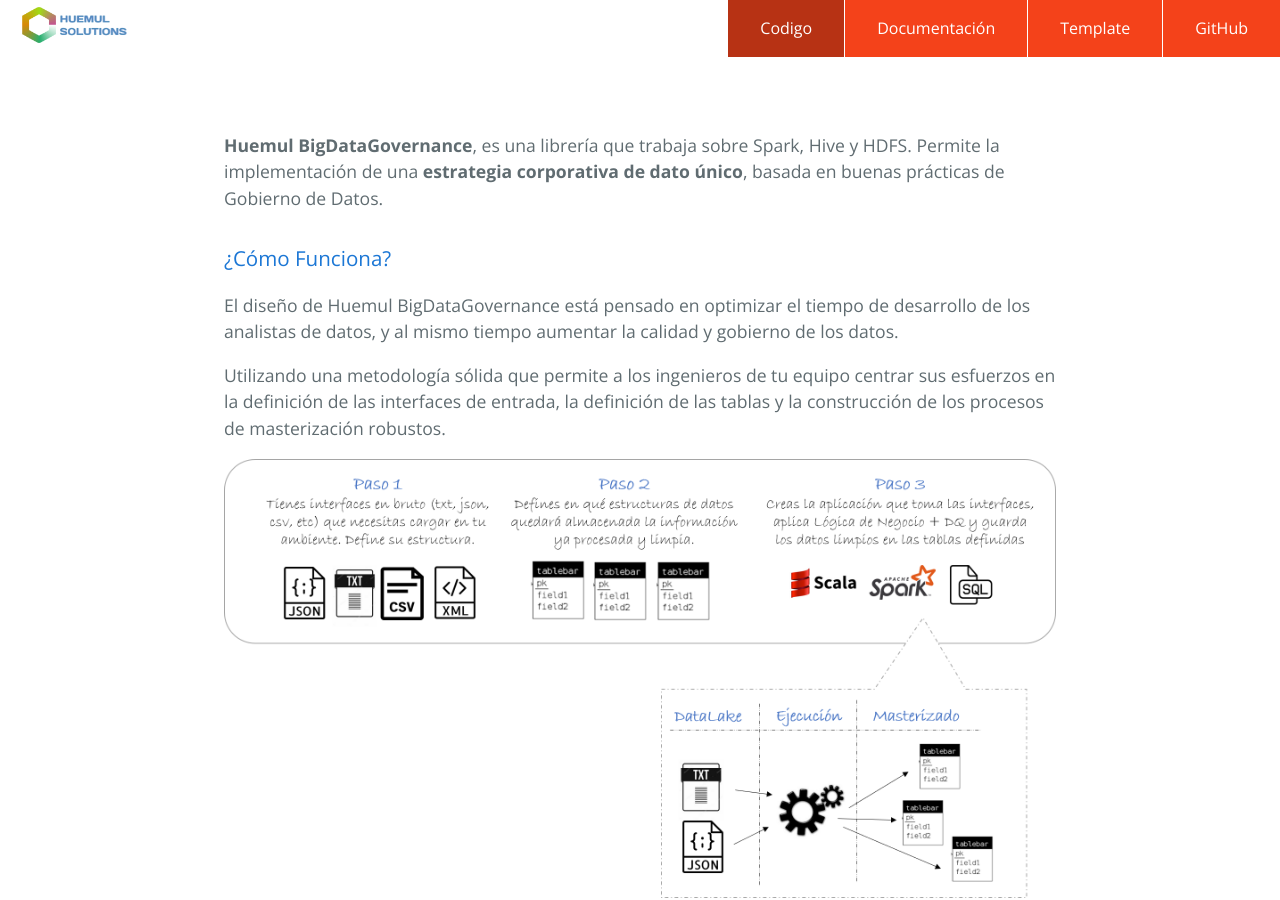
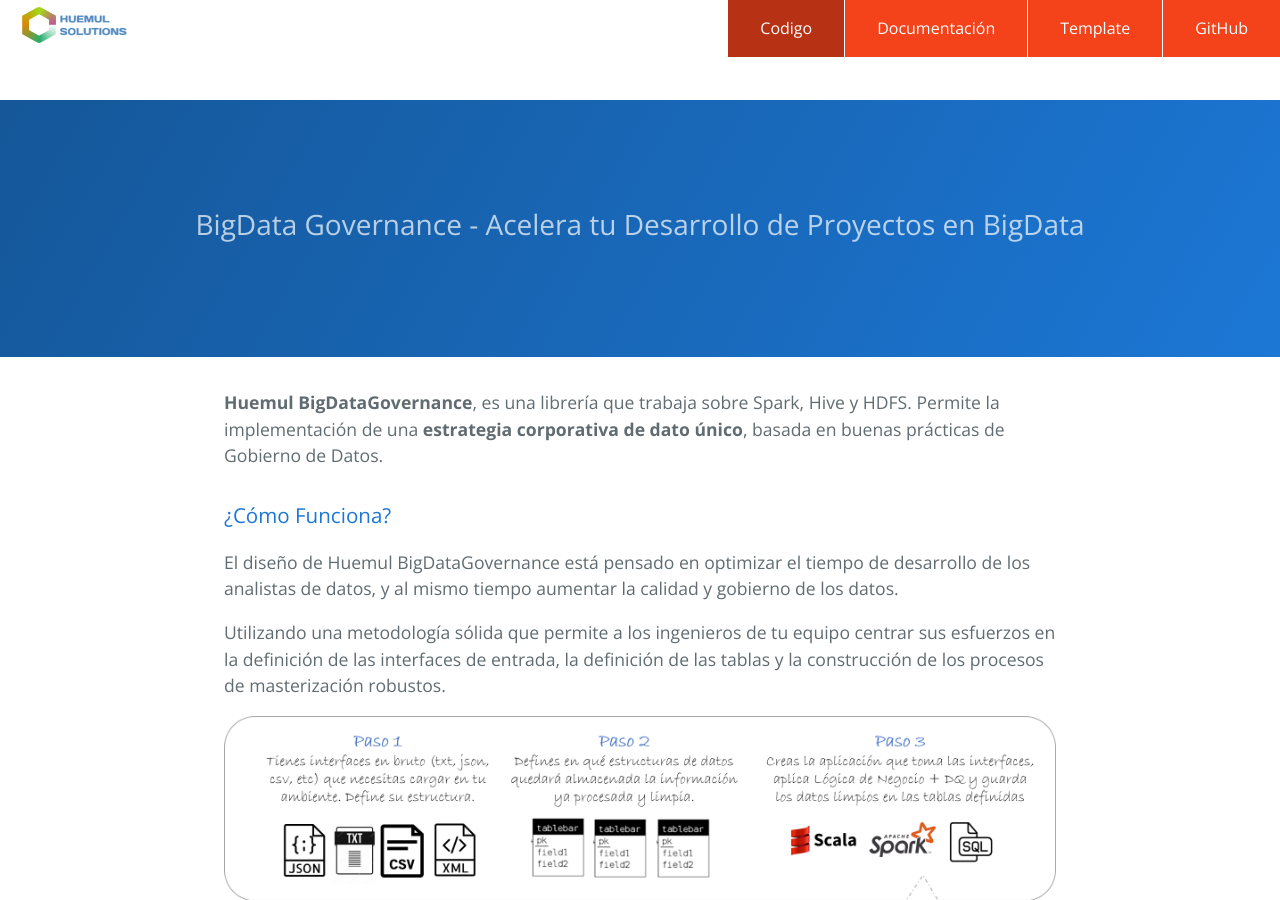
Before and after one commit to Blashhm/blashhm.github.io, a Jekyll site: the page built from index.md, in a window 1280 px wide and 900 px high. Built offline with Jekyll 4.4.1, drawn with Linux system fonts in a browser that asks for light colours.

Commit message:
Update default.html

```diff
--- a/_layouts/default.html
+++ b/_layouts/default.html
@@ -57,7 +57,9 @@
         {% endif %}
       -->
     </header>
-
+    <div class="page-header">
+      <h2 class="project-tagline" style="font-size: 28px">{{ site.description | default: site.github.project_tagline }}</h2>
+    </div>
     <main id="content" class="main-content" role="main">
       {{ content }}
 
```
